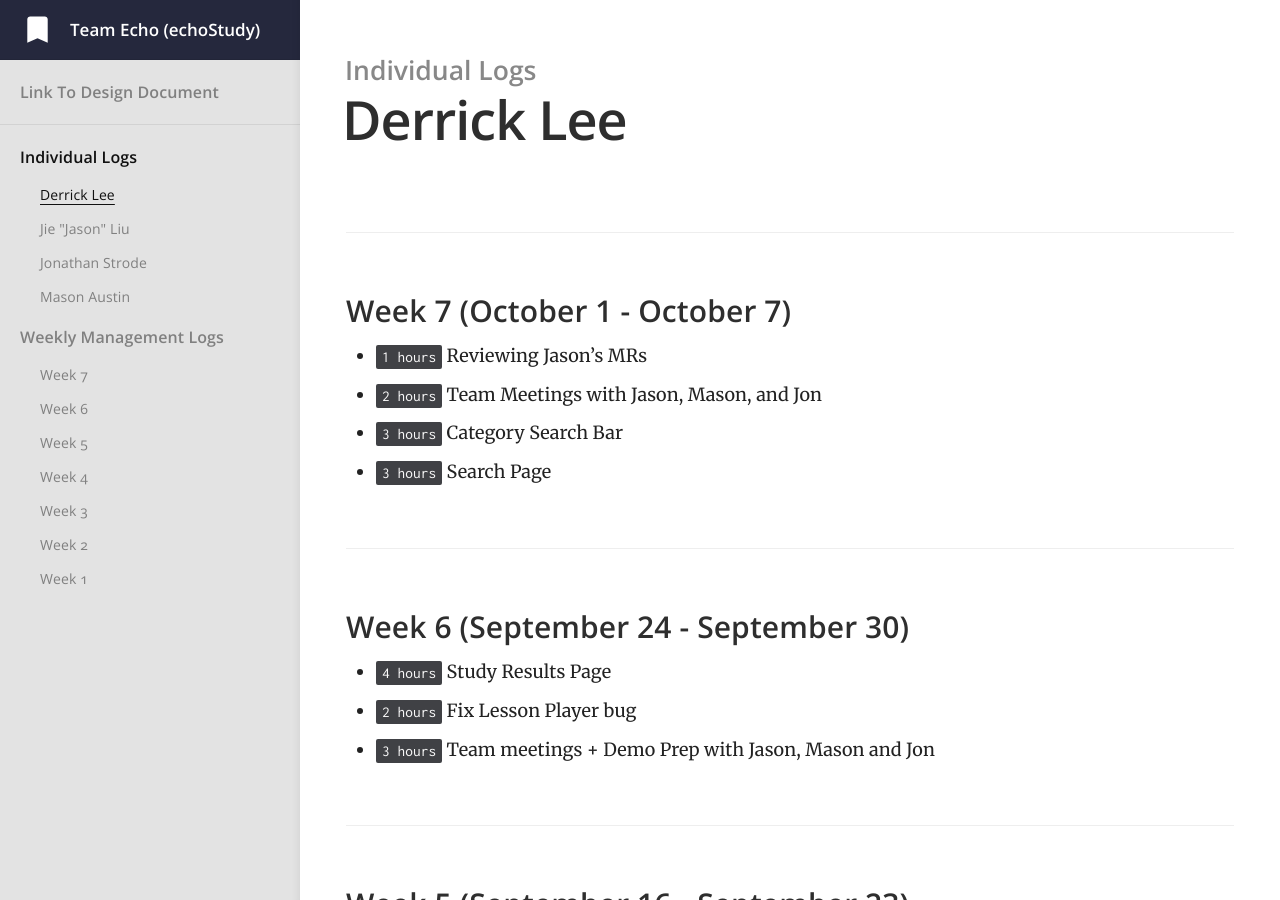
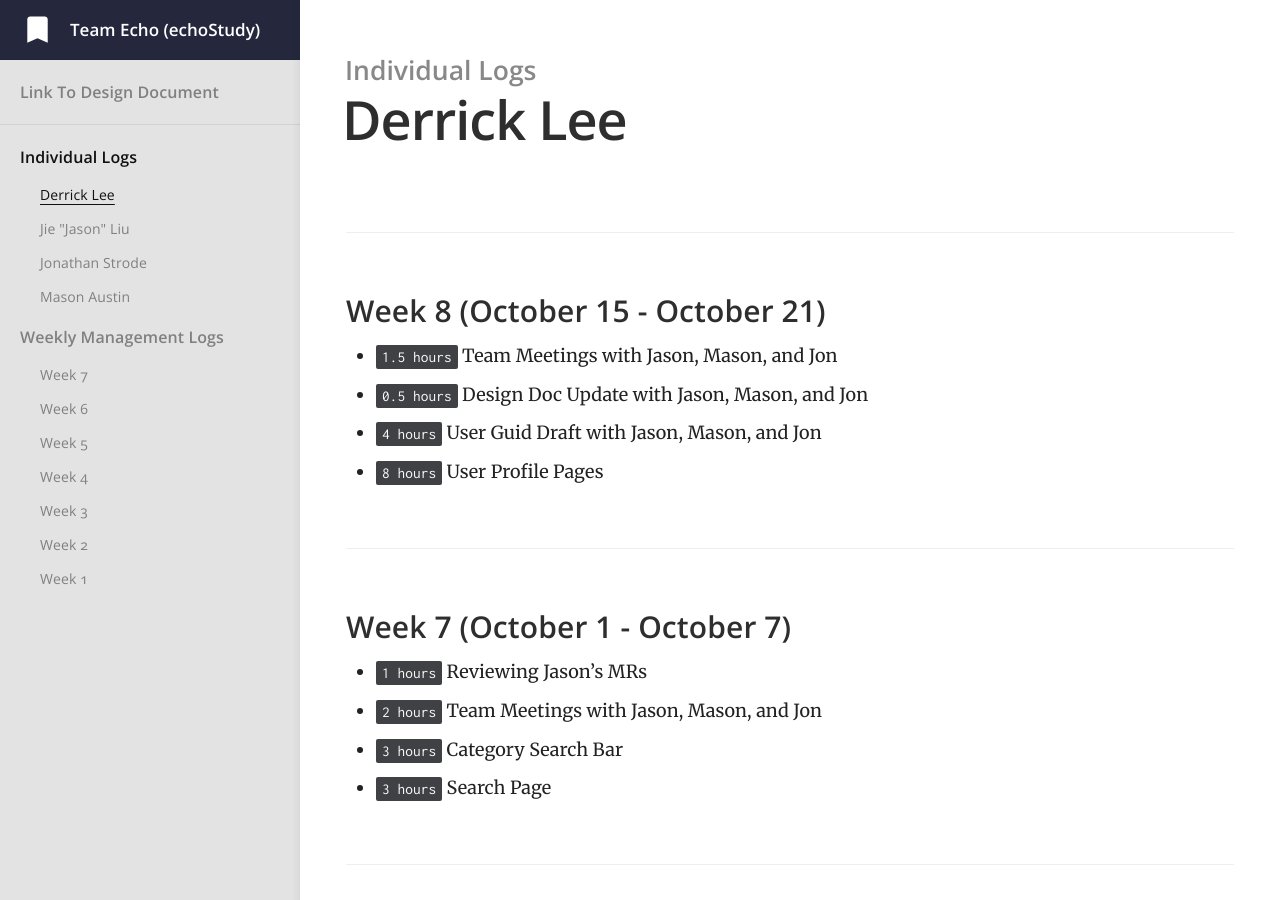
Before and after one commit to jiejasonliu/team-echo-site, a Jekyll site: the page built from _docs/individual-logs/derricklee-logs.md, in a window 1280 px wide and 900 px high. Built offline with Jekyll 4.4.1, drawn with Linux system fonts in a browser that asks for light colours.

Commit message:
updated Derrick's individual logs

```diff
--- a/_docs/individual-logs/derricklee-logs.md
+++ b/_docs/individual-logs/derricklee-logs.md
@@ -3,6 +3,13 @@ title: Derrick Lee
 category: Individual Logs
 order: 4
 ---
+
+### Week 8 (October 15 - October 21)
+
+- `1.5 hours` Team Meetings with Jason, Mason, and Jon
+- `0.5 hours` Design Doc Update with Jason, Mason, and Jon
+- `4 hours` User Guid Draft with Jason, Mason, and Jon
+- `8 hours` User Profile Pages
 
 ### Week 7 (October 1 - October 7)
 
```
